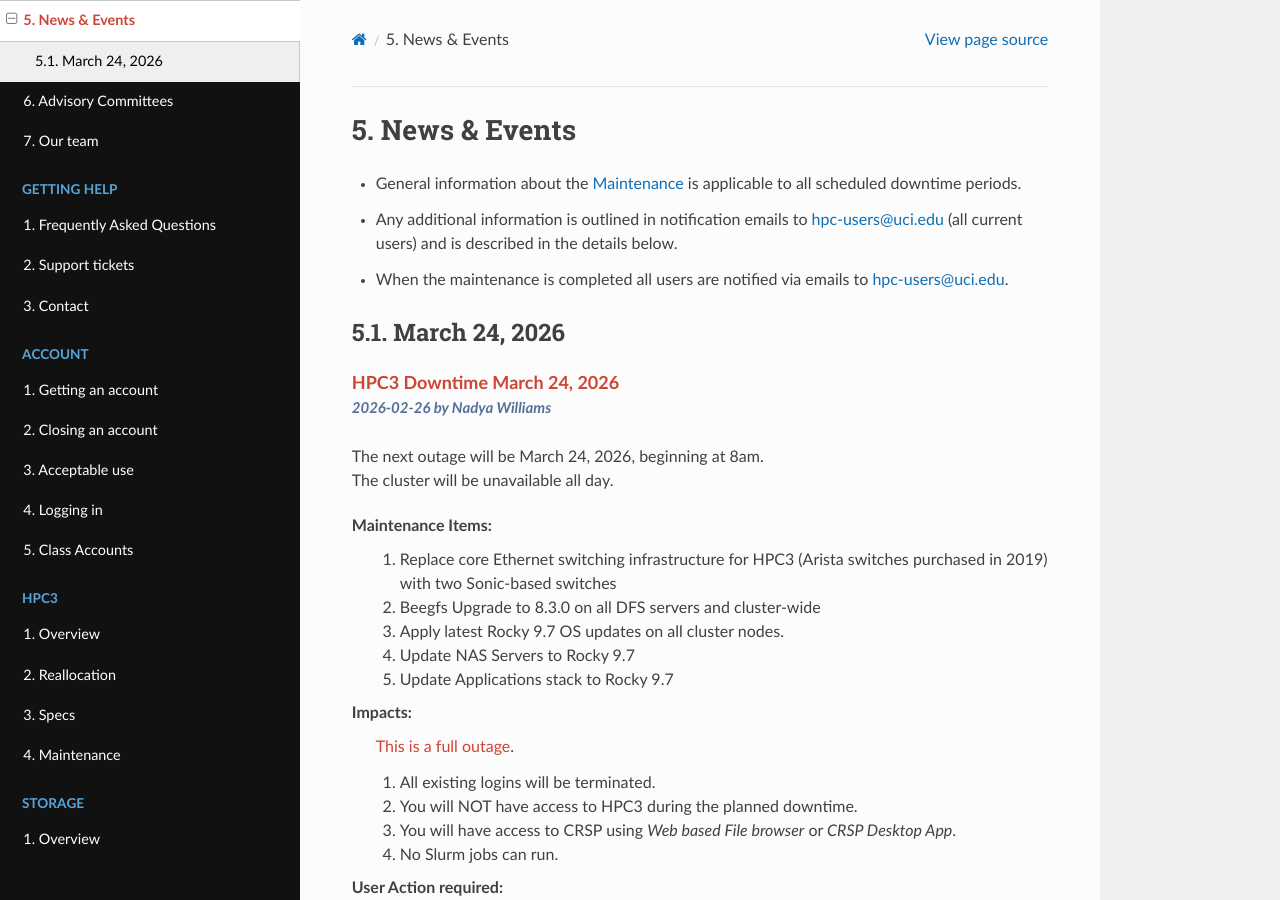
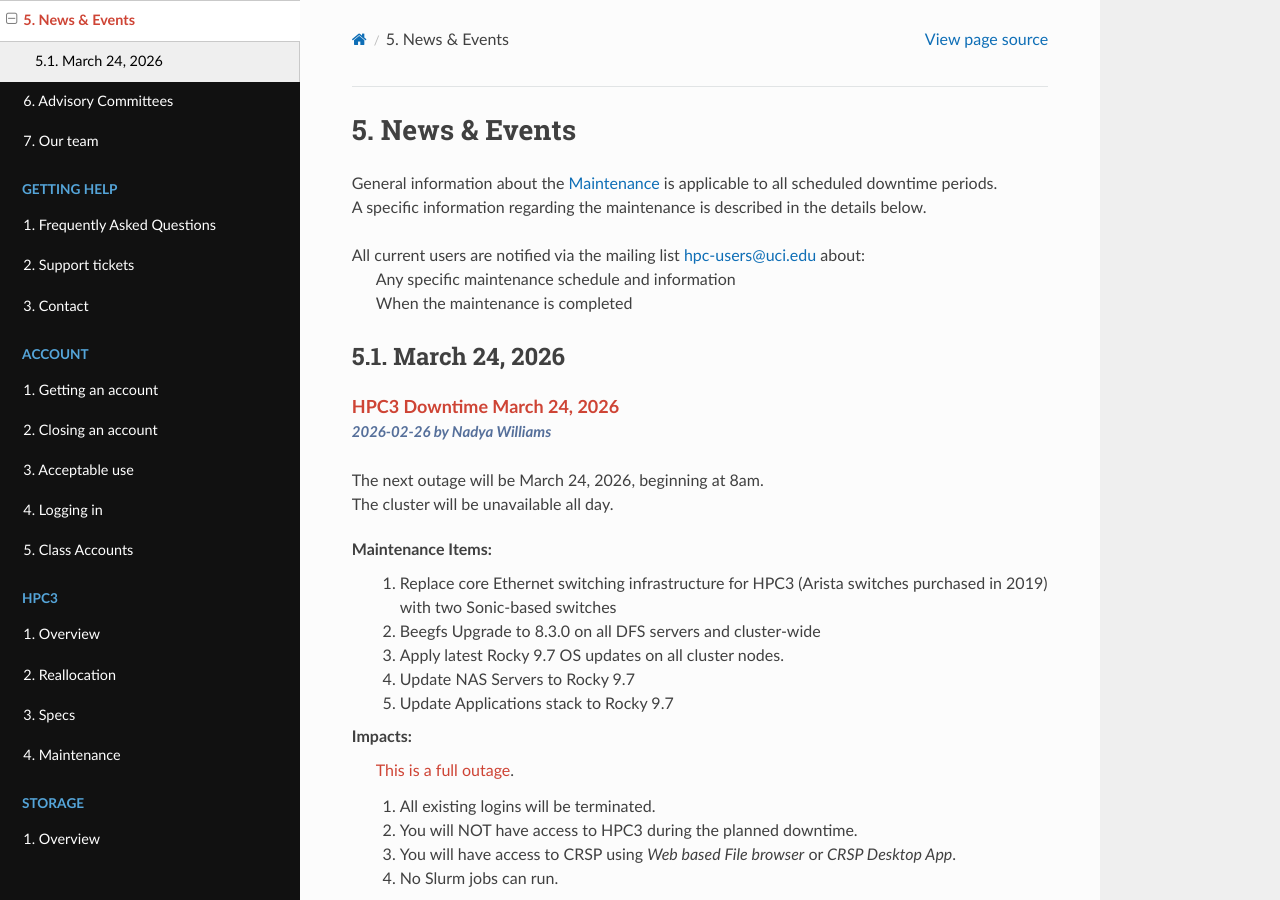
Before and after one commit to RCIC-UCI-Public/website-rcic, a Sphinx documentation site: the page built from docs/source/about/news.rst, in a window 1280 px wide and 900 px high. Built offline with Sphinx 7.4.7 and the Read the Docs theme 3.1.0, drawn with Linux system fonts in a browser that asks for light colours.

Commit message:
reduce numer of redundant reference to mailing list

```diff
--- a/docs/source/about/news.rst
+++ b/docs/source/about/news.rst
@@ -4,10 +4,12 @@
 News & Events
 =============
 
-* General information about the :ref:`maintenance` is applicable to all scheduled downtime periods.
-* Any additional information is outlined in notification emails to hpc-users@uci.edu
-  (all current users) and is described in the details below.
-* When the maintenance is completed all users are notified via emails to hpc-users@uci.edu.
+| General information about the :ref:`maintenance` is applicable to all scheduled downtime periods.
+| A specific information regarding the maintenance is described in the details below.
+
+| All current users are notified via the mailing list hpc-users@uci.edu about:
+|   Any specific maintenance schedule and information
+|   When the maintenance is completed
 
 March 24, 2026
 -----------------
```
